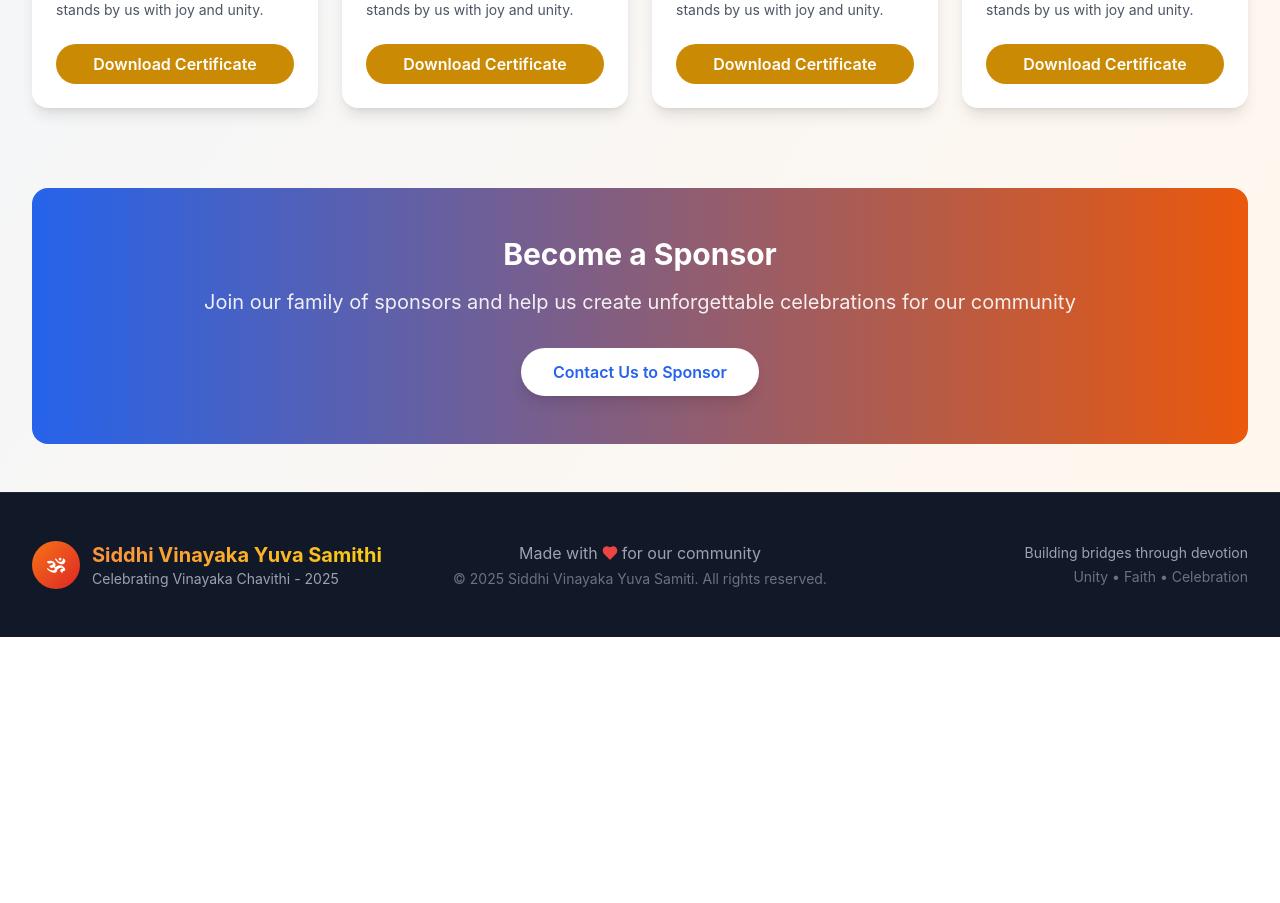
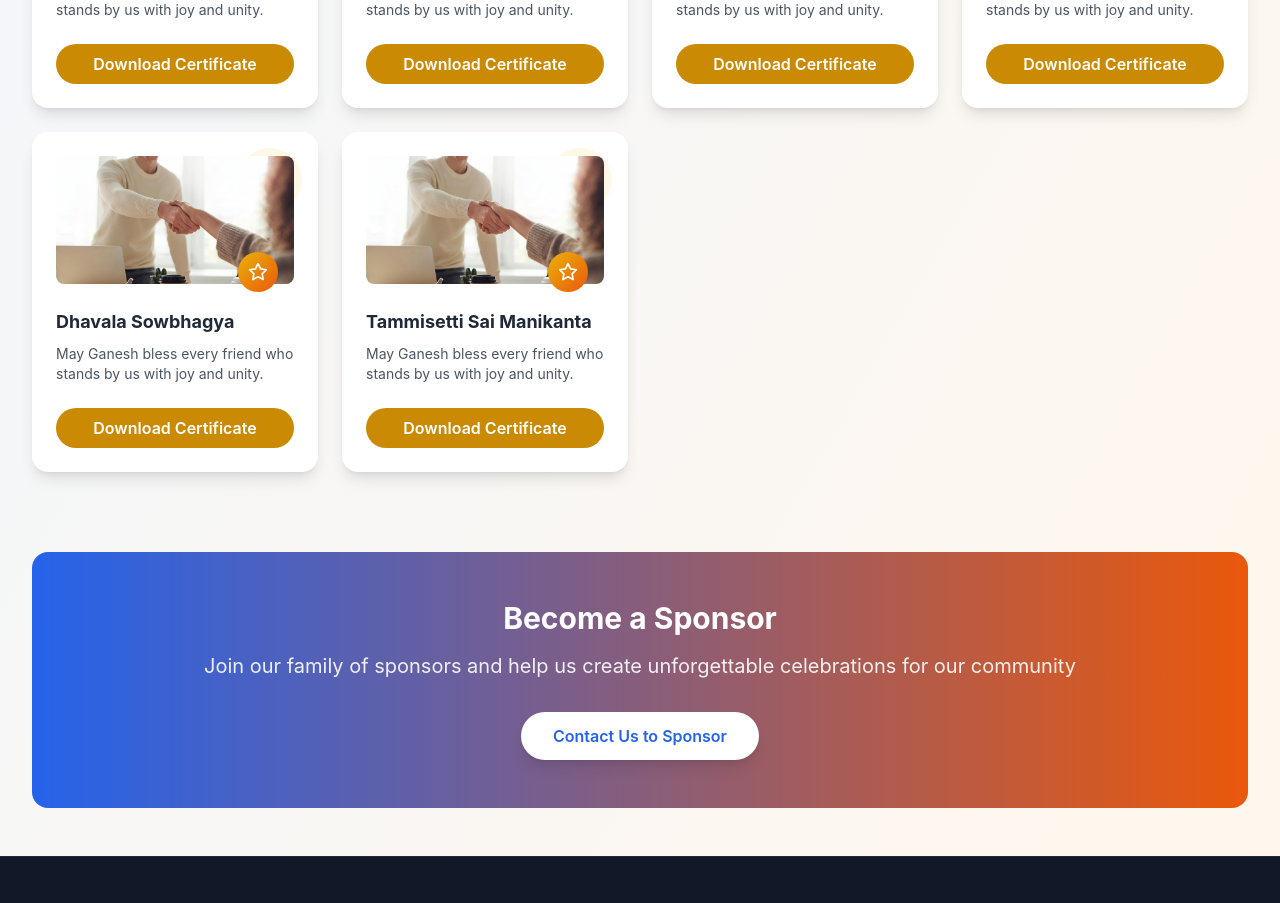
Before and after one commit to EswarTej-1618/Vinayaka-Chavithi, a React (Vite) app: page /sponsors in a window 1280 px wide. Shown: the part 1360-2263 px from the top of the page. Before the commit the page ends 1997 px from the top, so only its background shows below. Built offline with nearby package versions, Linux system fonts and the light colour scheme.

Commit message:
Sponsors added

```diff
--- a/src/pages/Sponsors.jsx
+++ b/src/pages/Sponsors.jsx
@@ -113,6 +113,24 @@ const Sponsors = () => {
         "May Ganesh bless every friend who stands by us with joy and unity.",
       icon: Star,
       certificate: "yaswanth-reddy.pdf",
+    },
+    {
+      id: 13,
+      name: "Dhavala Sowbhagya",
+      image: "/images/sponsors.jpeg",
+      description:
+        "May Ganesh bless every friend who stands by us with joy and unity.",
+      icon: Star,
+      certificate: "dhavala-sowbhagya.pdf",
+    },
+    {
+      id: 14,
+      name: "Tammisetti Sai Manikanta",
+      image: "/images/sponsors.jpeg",
+      description:
+        "May Ganesh bless every friend who stands by us with joy and unity.",
+      icon: Star,
+      certificate: "tammisetti-sai-manikanta.pdf",
     },
   ];
 
```
Also changed, not shown: 2 other files (tests, documents, lock files or other folders).
